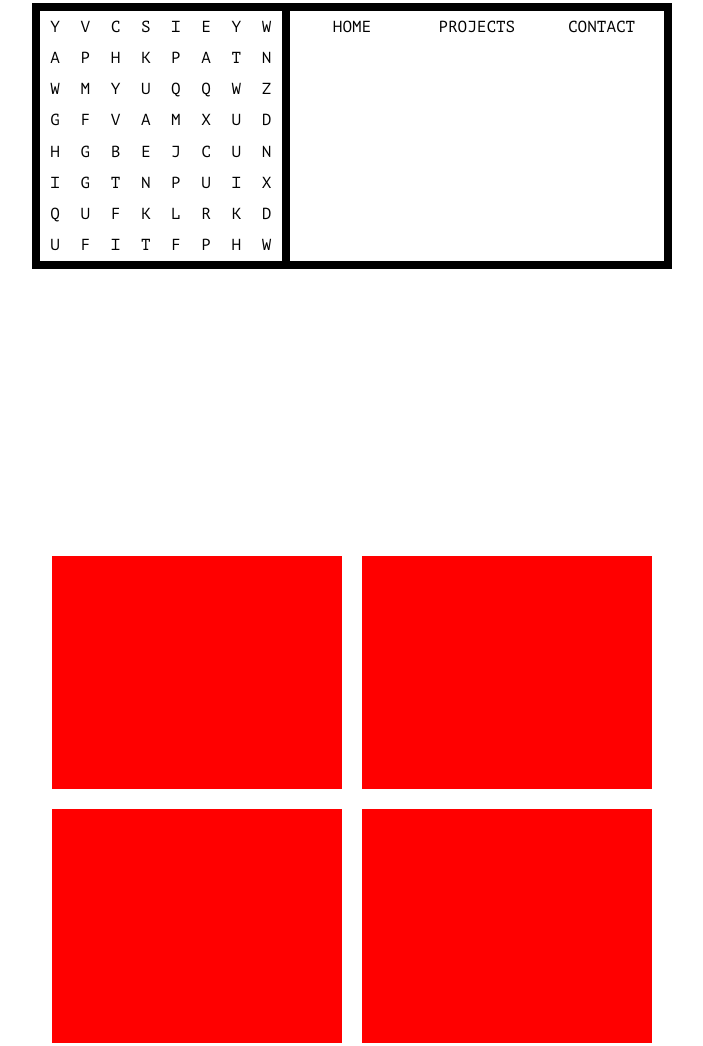
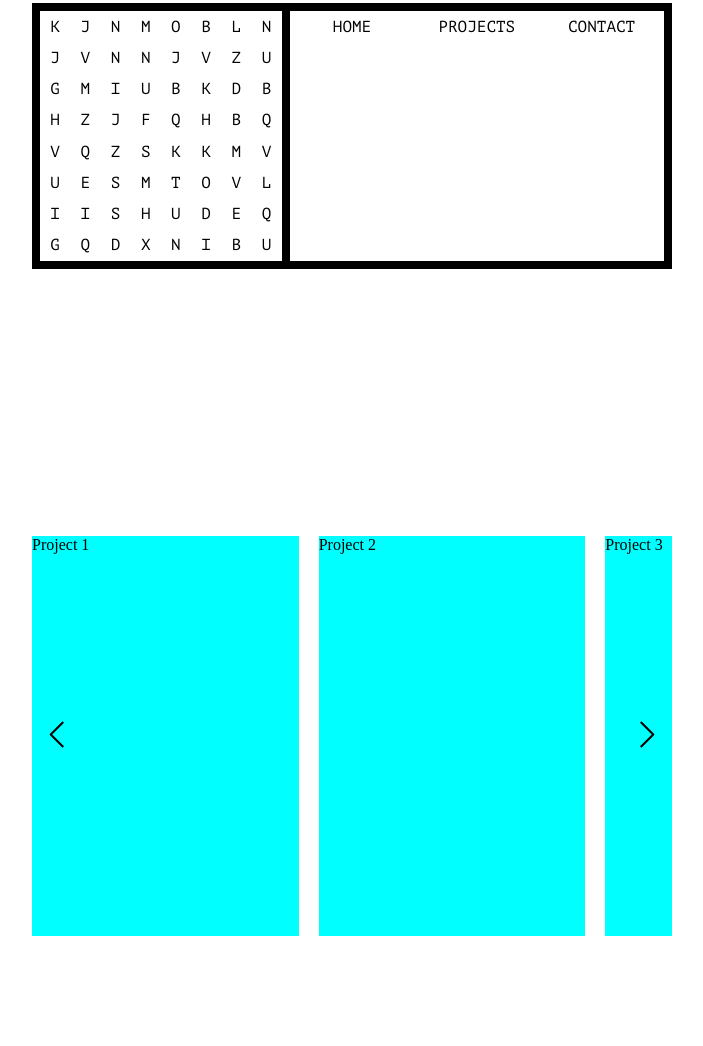
Before and after one commit to an-gj-dy/portfolio, a plain HTML site: page index.html in a window 1280 px wide. Shown: the part 264-1310 px from the top of the page, without its empty margins (288-991 px from the left). After the commit the page ends 1200 px from the top, so only its background shows below. Drawn offline with Linux system fonts and the light colour scheme.

Commit message:
Add new home page and start projects carousel

```diff
--- a/index.html
+++ b/index.html
@@ -88,14 +88,56 @@
                     </div>
                 </section>
                 <section class="projects">
-                    <article class="project-card"></article>
-                    <article class="project-card"></article>
-                    <article class="project-card"></article>
-                    <article class="project-card"></article>
-                    <article class="project-card"></article>
-                    <article class="project-card"></article>
-                    <article class="project-card"></article>
-                    <article class="project-card"></article>
+                    <div class="projects-carousel-container">
+                        <button class="projects-carousel-button prev">
+                            <svg
+                                xmlns="http://www.w3.org/2000/svg"
+                                class="icon icon-tabler icon-tabler-chevron-left"
+                                width="50"
+                                height="50"
+                                viewBox="0 0 24 24"
+                                stroke-width="1"
+                                stroke="#000"
+                                fill="none"
+                                stroke-linecap="butt"
+                                stroke-linejoin="round"
+                            >
+                                <path
+                                    stroke="none"
+                                    d="M0 0h24v24H0z"
+                                    fill="none"
+                                />
+                                <polyline points="15 6 9 12 15 18" />
+                            </svg></button
+                        ><button class="projects-carousel-button next">
+                            <svg
+                                xmlns="http://www.w3.org/2000/svg"
+                                class="icon icon-tabler icon-tabler-chevron-right"
+                                width="50"
+                                height="50"
+                                viewBox="0 0 24 24"
+                                stroke-width="1"
+                                stroke="#000"
+                                fill="none"
+                                stroke-linecap="butt"
+                                stroke-linejoin="round"
+                            >
+                                <path
+                                    stroke="none"
+                                    d="M0 0h24v24H0z"
+                                    fill="none"
+                                />
+                                <polyline points="9 6 15 12 9 18" />
+                            </svg>
+                        </button>
+                        <ul class="projects-carousel-track">
+                            <li class="projects-carousel-card">Project 1</li>
+                            <li class="projects-carousel-card">Project 2</li>
+                            <li class="projects-carousel-card">Project 3</li>
+                            <li class="projects-carousel-card">Project 4</li>
+                            <li class="projects-carousel-card">Project 5</li>
+                        </ul>
+                    </div>
                 </section>
             </div>
         </main>
--- a/main.js
+++ b/main.js
@@ -18,7 +18,7 @@
 const letterTiles = document.querySelectorAll(".home-letters-checkboard p");
 const characters = "ABCDEFGHIJKLMNOPQRSTUVWXYZ";
 
-scrambleText(50, 10);
+scrambleText(50, 15);
 
 letterTiles.forEach((tile) => {
     tile.innerHTML = characters[Math.floor(Math.random() * characters.length)];
@@ -53,3 +53,20 @@ navButtons.forEach((button) => {
         );
     });
 });
+
+/*
+###############################
+Projects Carousel Functionality
+###############################
+*/
+
+const cardArray = Array.from(
+    document.querySelectorAll(".projects-carousel-card")
+);
+const cardWith = cardArray[0].getBoundingClientRect().width;
+
+const setCarouselCardPositions = (card, index) => {
+    console.log((card.style.left = (cardWith + 20) * index + "px"));
+};
+
+cardArray.forEach(setCarouselCardPositions);
--- a/style.css
+++ b/style.css
@@ -90,7 +90,6 @@ main {
 }
 
 section {
-    height: 100vh;
     background: #fff;
     display: grid;
     place-items: center;
@@ -102,6 +101,10 @@ section {
 3.1 Home Page
 ############################
 */
+
+.home {
+    height: 100vh;
+}
 
 .home-wrapper {
     display: grid;
@@ -128,15 +131,46 @@ section {
 */
 
 .projects {
-    padding: 20px;
-    grid-template: 1fr 1fr 1fr/ 1fr 1fr;
-    gap: 20px;
+    height: 50vh;
+    grid-template-rows: repeat(1, 1fr);
 }
 
-.project-card {
-    background-color: red;
+.projects-carousel-container {
+    position: relative;
+    grid-row: 1;
     height: 100%;
     width: 100%;
+    overflow: hidden;
+}
+
+.projects-carousel-track {
+    position: relative;
+    width: 100%;
+    height: 100%;
+    list-style-type: none;
+}
+
+.projects-carousel-card {
+    position: absolute;
+    height: 100%;
+    left: 0;
+    aspect-ratio: 1 / 1.5;
+    background-color: aqua;
+}
+
+.projects-carousel-button {
+    background: none;
+    border: none;
+    stroke: #000;
+    position: absolute;
+    z-index: 1;
+    top: 50%;
+    transform: translateY(-50%);
+    cursor: pointer;
+}
+
+.next {
+    right: 0;
 }
 
 /*
```
